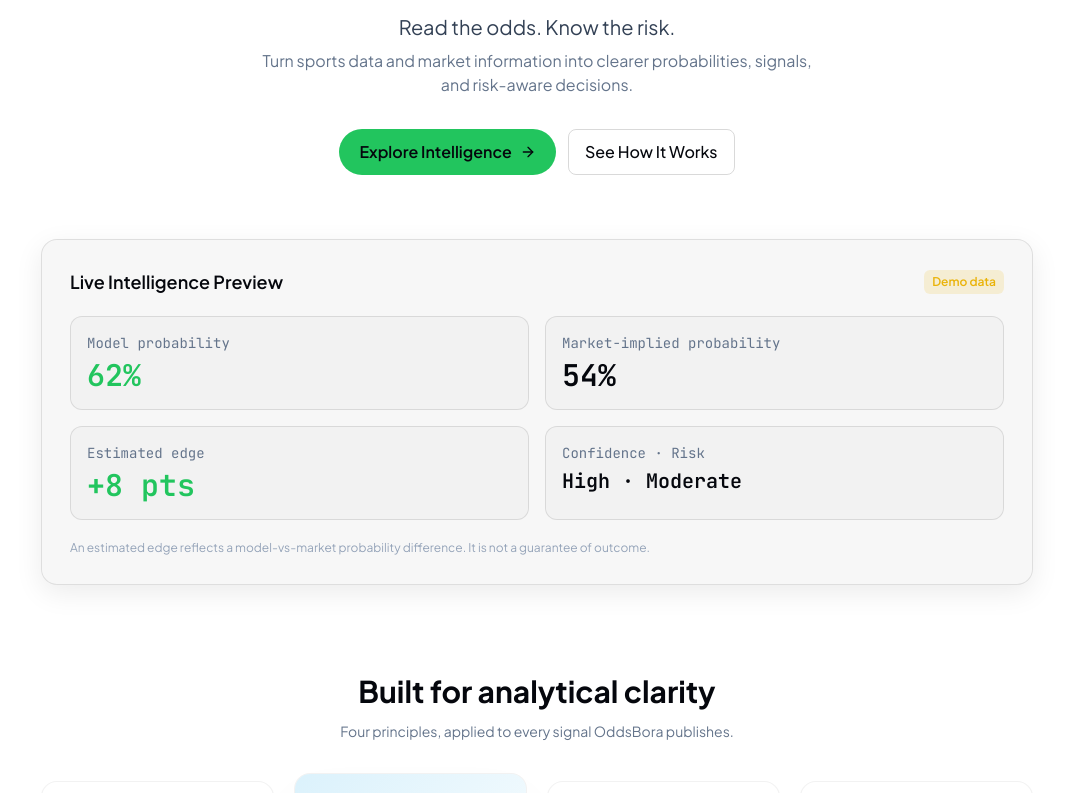
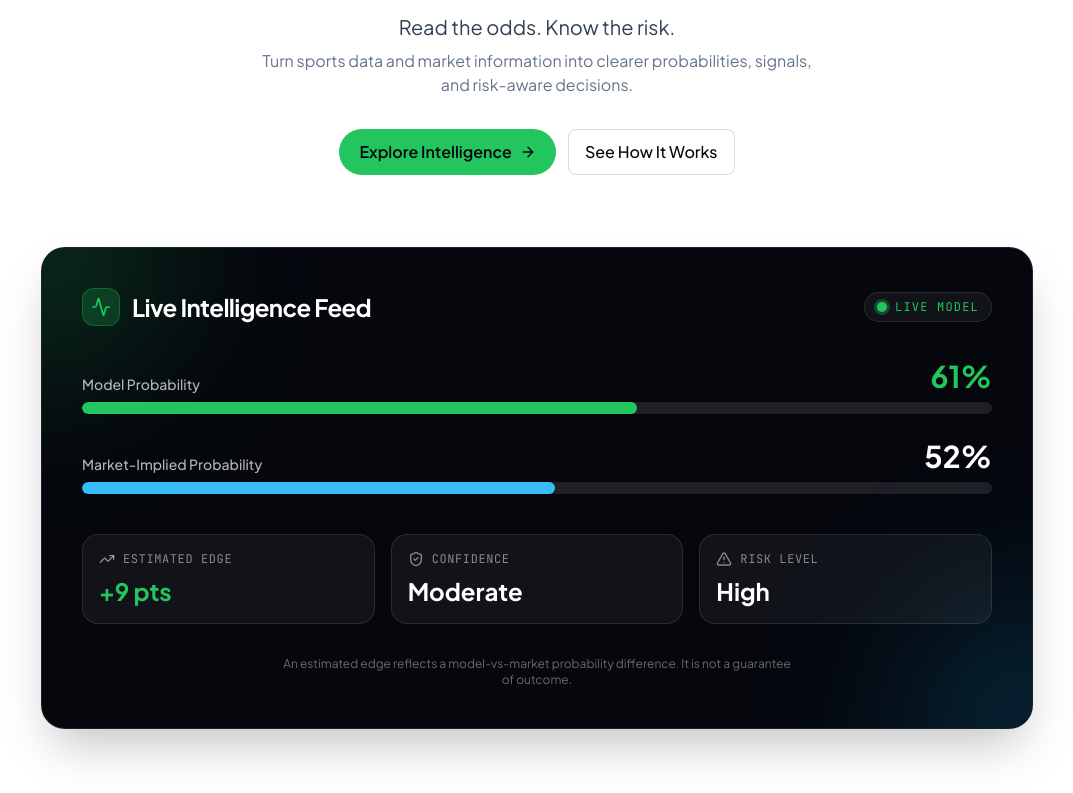
Before and after one commit to oddsbora-project/oddsbora, a React (Vite) app: page / in a window 1280 px wide. Shown: the part 2000-2793 px from the top of the page, without its empty margins (103-1176 px from the left). Built offline with nearby package versions, Linux system fonts and the light colour scheme; no server answers.

Commit message:
Update Landing.tsx

```diff
--- a/src/pages/public/Landing.tsx
+++ b/src/pages/public/Landing.tsx
@@ -2,6 +2,7 @@ import { useState, useEffect } from 'react'
 import { Link } from 'react-router-dom'
 import { TrendingUp, Scale, ShieldCheck, BrainCircuit, ArrowRight } from 'lucide-react'
 import HeroCarousel from '@/components/HeroCarousel'
+import LiveIntelligencePreview from '@/components/LiveIntelligencePreview' // Import the new component
 
 const FEATURES = [
   {
@@ -74,11 +75,10 @@ export default function Landing() {
         </div>
       </section>
 
-      {/* NEW: Standalone 3D Logo & Brand Vision Section */}
+      {/* Standalone 3D Logo & Brand Vision Section */}
       <section className="max-w-4xl mx-auto px-4 pt-10 pb-12 fade-up">
         <div className="flex flex-col items-center text-center">
 
-          {/* The 3D Logo Showcase */}
           <div className="relative w-full max-w-2xl mx-auto rounded-3xl overflow-hidden shadow-2xl border border-black/10 bg-navy-950 mb-8 group">
             <img
               src="/oddsbora-logo.png"
@@ -88,7 +88,6 @@ export default function Landing() {
             <div className="absolute inset-0 bg-gradient-to-t from-black/60 via-transparent to-transparent pointer-events-none" />
           </div>
 
-          {/* Brand Description */}
           <span className="text-signal-green text-xs font-mono uppercase tracking-widest bg-signal-green/10 px-3 py-1 rounded-full border border-signal-green/20 mb-4">
             The OddsBora Vision
           </span>
@@ -104,7 +103,6 @@ export default function Landing() {
         </div>
       </section>
 
-      {/* The Carousel now only contains the two hero slides */}
       <section className="max-w-5xl mx-auto px-4 pb-2">
         <HeroCarousel />
       </section>
@@ -133,35 +131,8 @@ export default function Landing() {
         </div>
       </section>
 
-      <section className="max-w-5xl mx-auto px-4 py-6">
-        <div className="glass-panel-light p-5 sm:p-7">
-          <div className="flex items-center justify-between mb-5 flex-wrap gap-2">
-            <h2 className="font-semibold text-lg">Live Intelligence Preview</h2>
-            <span className="badge-warning">Demo data</span>
-          </div>
-          <div className="grid sm:grid-cols-2 gap-4 font-mono text-sm">
-            <div className="glass-stat-light">
-              <p className="text-slate-500 mb-1">Model probability</p>
-              <p className="text-3xl text-signal-green font-bold">62%</p>
-            </div>
-            <div className="glass-stat-light">
-              <p className="text-slate-500 mb-1">Market-implied probability</p>
-              <p className="text-3xl font-bold">54%</p>
-            </div>
-            <div className="glass-stat-light">
-              <p className="text-slate-500 mb-1">Estimated edge</p>
-              <p className="text-3xl text-signal-green font-bold">+8 pts</p>
-            </div>
-            <div className="glass-stat-light">
-              <p className="text-slate-500 mb-1">Confidence · Risk</p>
-              <p className="text-xl font-bold">High · Moderate</p>
-            </div>
-          </div>
-          <p className="text-slate-400 text-xs mt-5">
-            An estimated edge reflects a model-vs-market probability difference. It is not a guarantee of outcome.
-          </p>
-        </div>
-      </section>
+      {/* NEW: Replaced the old static section with the LiveIntelligencePreview component */}
+      <LiveIntelligencePreview />
 
       {/* Modernized Feature Cards Section */}
       <section className="max-w-5xl mx-auto px-4 py-16">
```
